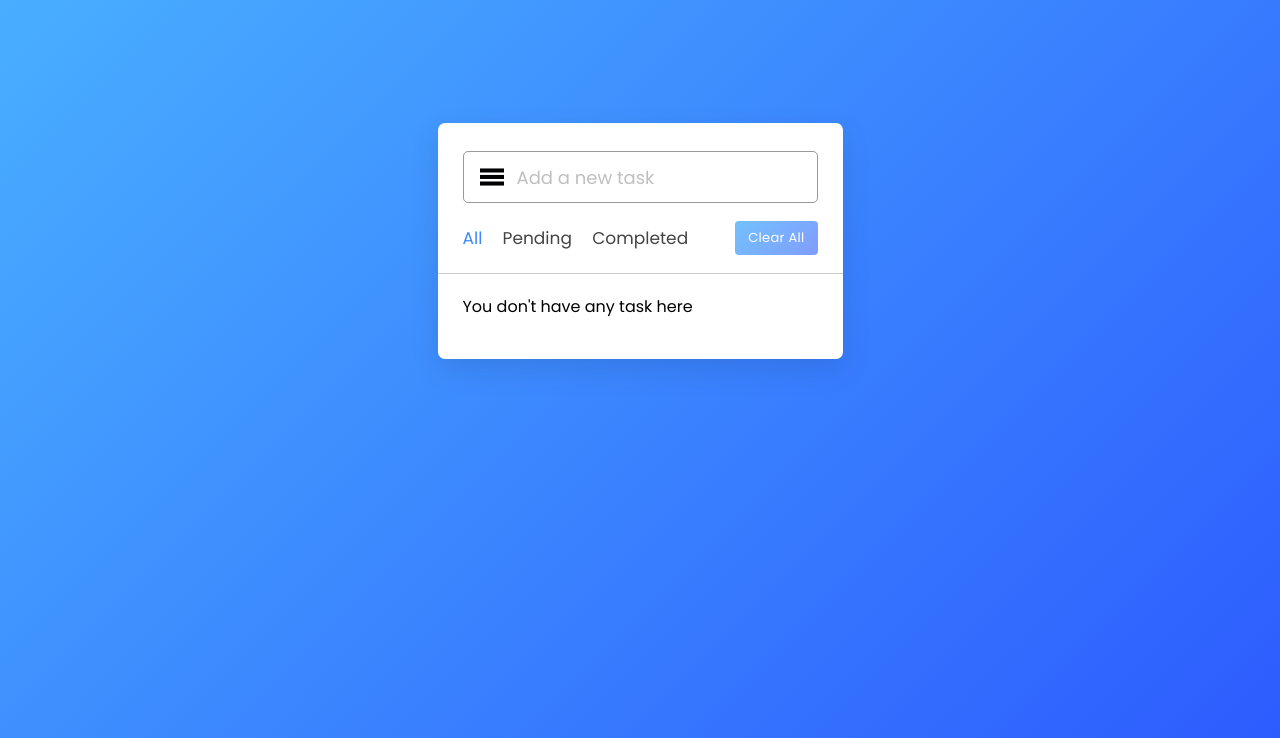
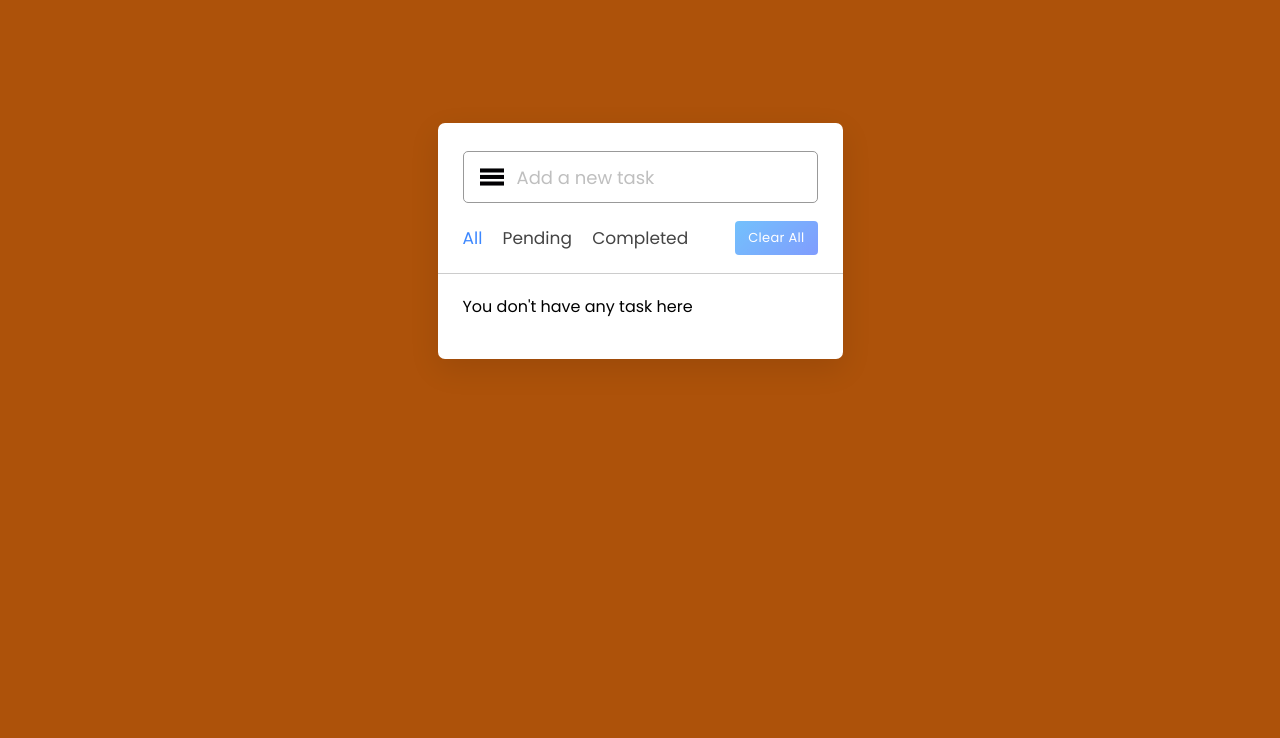
Before and after one commit to anjalipathak13/ToDoList, a plain HTML site: page index.html in a window 1280 px wide. Shown: the part 62-800 px from the top of the page. Drawn offline with nearby package versions, Linux system fonts and the light colour scheme.

Commit message:
Update style.css

```diff
--- a/style.css
+++ b/style.css
@@ -10,7 +10,7 @@ body{
   width: 100%;
   height: 100vh;
   overflow: hidden;
-  background: linear-gradient(135deg, #4AB1FF, #2D5CFE);
+  background:#ad520a;
 }
 .heading{
   text-align: center;
```
